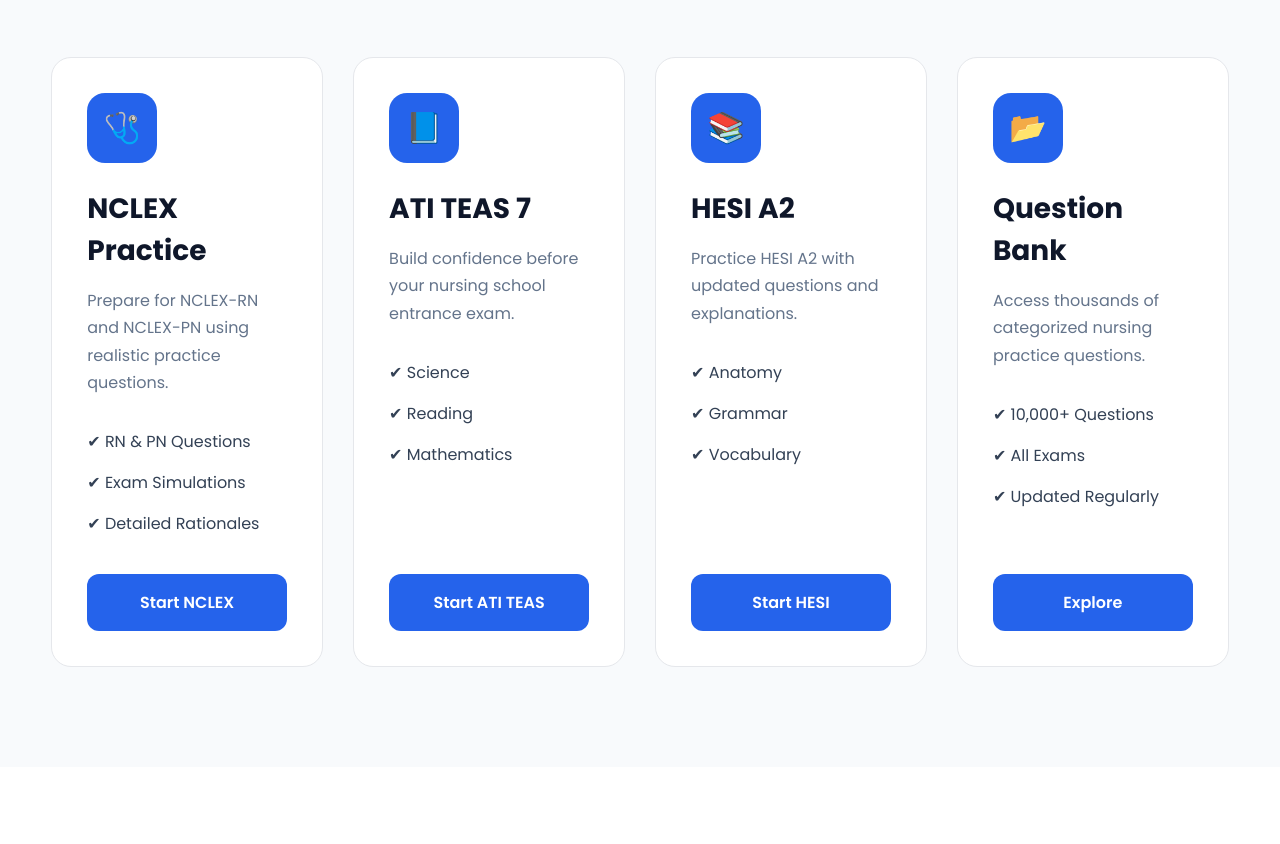
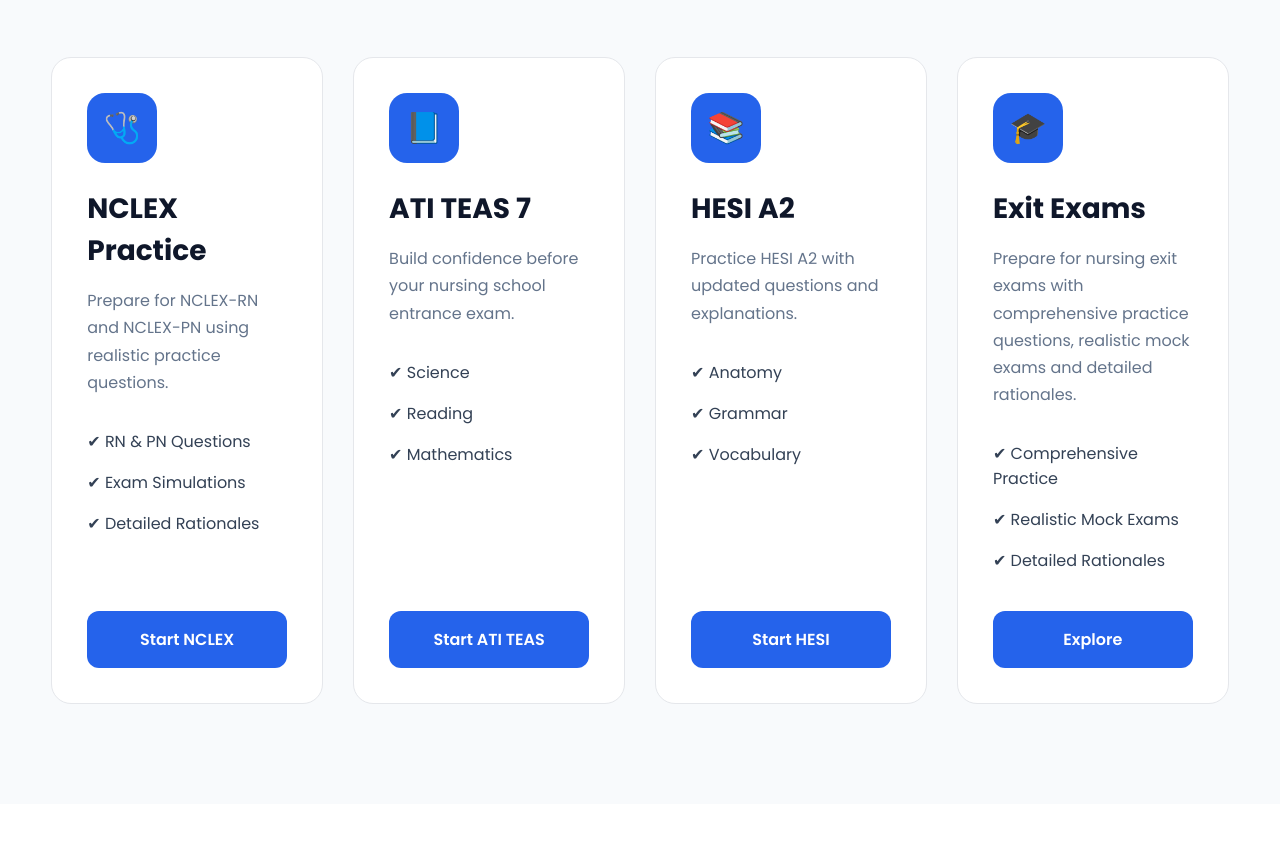
Before and after one commit to emywamzglobal/nursephere, a plain HTML site: page index.html in a window 1280 px wide. Shown: the part 1383-2227 px from the top of the page. Drawn offline with Linux system fonts and the light colour scheme.

Commit message:
INDEX UPDATE

```diff
--- a/index.html
+++ b/index.html
@@ -71,13 +71,13 @@
 
                     <ul class="dropdown-menu">
 
-                        <li><a href="nclex.html">NCLEX</a></li>
+                        <li><a href="student/nclex.html">NCLEX</a></li>
 
-                        <li><a href="ati-teas.html">ATI TEAS</a></li>
+                        <li><a href="student/ati-teas.html">ATI TEAS</a></li>
 
-                        <li><a href="hesi-a2.html">HESI A2</a></li>
+                        <li><a href="student/hesi-a2.html">HESI A2</a></li>
 
-                        <li><a href="question-bank.html">Question Bank</a></li>
+                        <li><a href="student/exit-exams.html">Exit Exams</a></li>
 
                     </ul>
 
@@ -185,13 +185,13 @@
 
             <div class="exam-tags">
 
-                <span>NCLEX-RN</span>
+                <span>NCLEX</span>
 
                 <span>ATI TEAS 7</span>
 
                 <span>HESI A2</span>
 
-                <span>NCLEX-PN</span>
+                <span>EXIT EXAMS</span>
 
             </div>
 
@@ -503,33 +503,35 @@
 
             </div>
 
-            <!-- Question Bank -->
+            <!-- Exit Exams -->
 
 <div class="exam-card">
 
-                <div class="exam-icon">📂</div>
+    <div class="exam-icon">🎓</div>
 
-                <h3>Question Bank</h3>
+    <h3>Exit Exams</h3>
 
     <p>
-                    Access thousands of categorized nursing practice questions.
+        Prepare for nursing exit exams with comprehensive practice questions,
+        realistic mock exams and detailed rationales.
     </p>
 
     <ul>
 
-                    <li>✔ 10,000+ Questions</li>
+        <li>✔ Comprehensive Practice</li>
 
-                    <li>✔ All Exams</li>
+        <li>✔ Realistic Mock Exams</li>
 
-                    <li>✔ Updated Regularly</li>
+        <li>✔ Detailed Rationales</li>
 
     </ul>
 
-                <a href="question-bank.html" class="btn btn-primary">
+    <a href="student/exit-exams.html" class="btn btn-primary">
 
         Explore
 
     </a>
+
 
             </div>
 
@@ -1252,7 +1254,6 @@
     </div>
 
 </footer>
-<script src="js/data/free-questions.js"></script>
 
 <script src="js/hero.js"></script>
 
```
Lines whose indentation alone changed are shown as unchanged.
